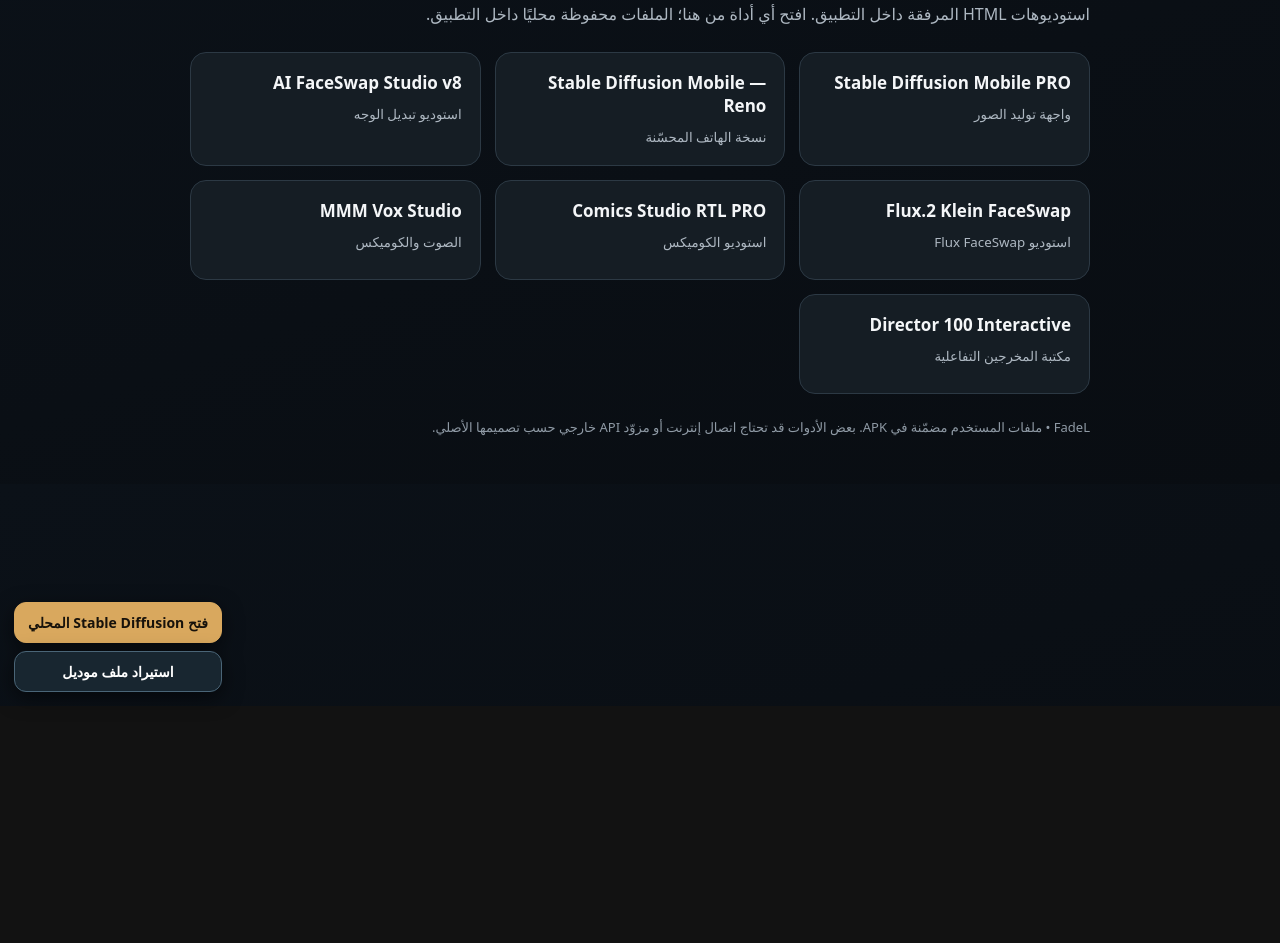
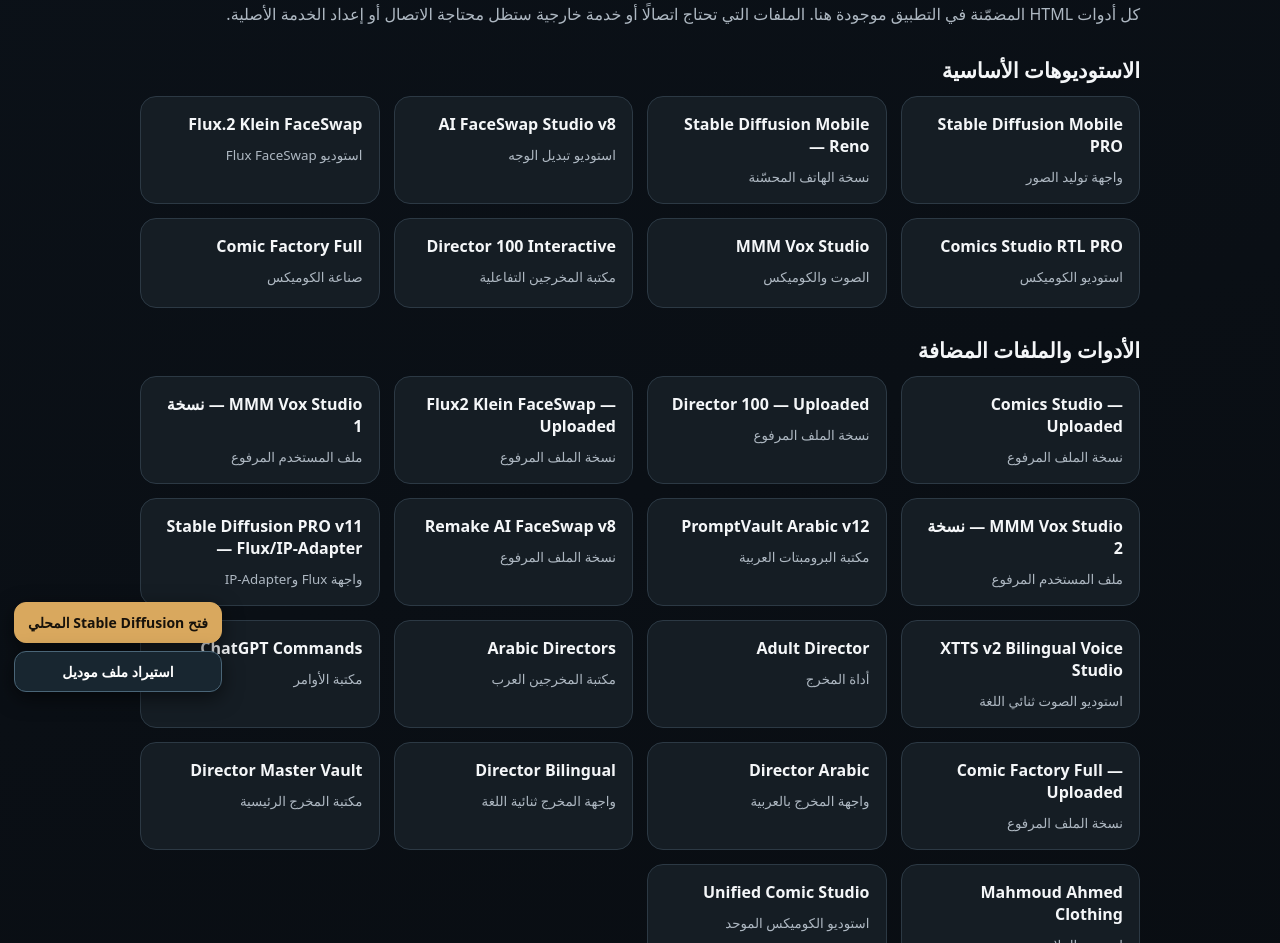
Before and after one commit to nemosmith83-wq/UNIFIED-STUDIO, a plain HTML site: page frontend/user_studios/index.html in a window 1280 px wide. Shown: the part 94-1037 px from the top of the page. Before the commit the page ends 800 px from the top, so only its background shows below. Drawn offline with Linux system fonts and the light colour scheme.

Commit message:
Add launcher links for integrated uploaded studios

```diff
--- a/frontend/user_studios/index.html
+++ b/frontend/user_studios/index.html
@@ -7,15 +7,16 @@
 <style>
 :root{color-scheme:dark;--bg:#090d12;--card:#151d24;--line:#2c3944;--gold:#e7b56a}
 *{box-sizing:border-box}body{margin:0;background:linear-gradient(160deg,#0b1118,#090d12);color:#f4f6f8;font:16px system-ui,"Cairo",sans-serif;padding:24px}
-header{max-width:900px;margin:0 auto 24px}h1{margin:0 0 8px;font-size:clamp(26px,5vw,40px)}p{color:#aeb8c2;line-height:1.7}
-main{max-width:900px;margin:auto;display:grid;grid-template-columns:repeat(auto-fit,minmax(220px,1fr));gap:14px}
-a{display:block;text-decoration:none;color:inherit;background:var(--card);border:1px solid var(--line);border-radius:16px;padding:18px;min-height:100px;transition:border-color .15s,transform .15s}
-a:hover,a:focus{border-color:var(--gold);transform:translateY(-2px)}strong{display:block;font-size:17px;margin-bottom:8px}small{color:#aeb8c2}
-footer{max-width:900px;margin:24px auto;color:#8f9aa5;font-size:13px}
+header{max-width:1000px;margin:0 auto 24px}h1{margin:0 0 8px;font-size:clamp(26px,5vw,40px)}h2{max-width:1000px;margin:28px auto 12px;font-size:21px}p{color:#aeb8c2;line-height:1.7}
+main{max-width:1000px;margin:auto;display:grid;grid-template-columns:repeat(auto-fit,minmax(220px,1fr));gap:14px}
+a{display:block;text-decoration:none;color:inherit;background:var(--card);border:1px solid var(--line);border-radius:16px;padding:16px;min-height:90px;transition:border-color .15s,transform .15s}
+a:hover,a:focus{border-color:var(--gold);transform:translateY(-2px)}strong{display:block;font-size:16px;margin-bottom:8px}small{color:#aeb8c2}
+footer{max-width:1000px;margin:24px auto;color:#8f9aa5;font-size:13px}
 </style>
 </head>
 <body>
-<header><h1>FadeL Creative Studios</h1><p>استوديوهات HTML المرفقة داخل التطبيق. افتح أي أداة من هنا؛ الملفات محفوظة محليًا داخل التطبيق.</p></header>
+<header><h1>FadeL Creative Studios</h1><p>كل أدوات HTML المضمّنة في التطبيق موجودة هنا. الملفات التي تحتاج اتصالًا أو خدمة خارجية ستظل محتاجة الاتصال أو إعداد الخدمة الأصلية.</p></header>
+<h2>الاستوديوهات الأساسية</h2>
 <main>
 <a href="Stable_Diffusion_Mobile_PRO_v14.html"><strong>Stable Diffusion Mobile PRO</strong><small>واجهة توليد الصور</small></a>
 <a href="Stable_Diffusion_Mobile_Reno14F_FIXED.html"><strong>Stable Diffusion Mobile — Reno</strong><small>نسخة الهاتف المحسّنة</small></a>
@@ -24,8 +25,29 @@ footer{max-width:900px;margin:24px auto;color:#8f9aa5;font-size:13px}
 <a href="Comics_Studio_RTL_PRO_v14.html"><strong>Comics Studio RTL PRO</strong><small>استوديو الكوميكس</small></a>
 <a href="MMM_Vox_Studio_Enhanced.html"><strong>MMM Vox Studio</strong><small>الصوت والكوميكس</small></a>
 <a href="DIRECTOR_100_INTERACTIVE.html"><strong>Director 100 Interactive</strong><small>مكتبة المخرجين التفاعلية</small></a>
+<a href="comic_factory_full.html"><strong>Comic Factory Full</strong><small>صناعة الكوميكس</small></a>
 </main>
-
+<h2>الأدوات والملفات المضافة</h2>
+<main>
+<a href="uploaded/Comics_Studio_RTL_PRO_v14.html"><strong>Comics Studio — Uploaded</strong><small>نسخة الملف المرفوع</small></a>
+<a href="uploaded/DIRECTOR_100_INTERACTIVE.html"><strong>Director 100 — Uploaded</strong><small>نسخة الملف المرفوع</small></a>
+<a href="uploaded/Flux2_Klein_FaceSwap_Studio_v14.html"><strong>Flux2 Klein FaceSwap — Uploaded</strong><small>نسخة الملف المرفوع</small></a>
+<a href="uploaded/MMM_Vox_Studio_Enhanced_1.html"><strong>MMM Vox Studio — نسخة 1</strong><small>ملف المستخدم المرفوع</small></a>
+<a href="uploaded/MMM_Vox_Studio_Enhanced_2.html"><strong>MMM Vox Studio — نسخة 2</strong><small>ملف المستخدم المرفوع</small></a>
+<a href="uploaded/PromptVault-Pro-Arabic-v12.html"><strong>PromptVault Arabic v12</strong><small>مكتبة البرومبتات العربية</small></a>
+<a href="uploaded/Remake_AI_FaceSwap_v8_Studio.html"><strong>Remake AI FaceSwap v8</strong><small>نسخة الملف المرفوع</small></a>
+<a href="uploaded/Stable_Diffusion_Mobile_PRO_v11_Flux_IPAdapter.html"><strong>Stable Diffusion PRO v11 — Flux/IP-Adapter</strong><small>واجهة Flux وIP-Adapter</small></a>
+<a href="uploaded/XTTS_v2_Bilingual_Voice_Studio.html"><strong>XTTS v2 Bilingual Voice Studio</strong><small>استوديو الصوت ثنائي اللغة</small></a>
+<a href="uploaded/adult_director.html"><strong>Adult Director</strong><small>أداة المخرج</small></a>
+<a href="uploaded/arabic_directors.html"><strong>Arabic Directors</strong><small>مكتبة المخرجين العرب</small></a>
+<a href="uploaded/chatgpt_commands.html"><strong>ChatGPT Commands</strong><small>مكتبة الأوامر</small></a>
+<a href="uploaded/comic_factory_full.html"><strong>Comic Factory Full — Uploaded</strong><small>نسخة الملف المرفوع</small></a>
+<a href="uploaded/director_ar.html"><strong>Director Arabic</strong><small>واجهة المخرج بالعربية</small></a>
+<a href="uploaded/director_bi.html"><strong>Director Bilingual</strong><small>واجهة المخرج ثنائية اللغة</small></a>
+<a href="uploaded/director_master_vault.html"><strong>Director Master Vault</strong><small>مكتبة المخرج الرئيسية</small></a>
+<a href="uploaded/mahmoud_ahmed_clothing_FINAL_FIX.html"><strong>Mahmoud Ahmed Clothing</strong><small>استوديو الملابس</small></a>
+<a href="uploaded/unified_comic_studio.html"><strong>Unified Comic Studio</strong><small>استوديو الكوميكس الموحد</small></a>
+</main>
 <style id="fadel-local-sd-launcher">
 #fadel-local-sd-actions{position:fixed;z-index:99998;left:14px;bottom:14px;display:flex;flex-direction:column;gap:8px}
 #fadel-local-sd-actions button{background:#182630;color:#fff;border:1px solid #4a6577;border-radius:12px;padding:10px 13px;font:700 14px system-ui;cursor:pointer;box-shadow:0 6px 20px #0008}
@@ -35,7 +57,6 @@ footer{max-width:900px;margin:24px auto;color:#8f9aa5;font-size:13px}
 <button type="button" onclick="if(window.AndroidBridge){AndroidBridge.openLocalStableDiffusion()}else{alert('الواجهة المحلية تعمل داخل APK فقط.')}">فتح Stable Diffusion المحلي</button>
 <button type="button" onclick="if(window.AndroidBridge){AndroidBridge.importStableDiffusionModel()}else{alert('استيراد الموديل متاح داخل APK.')}">استيراد ملف موديل</button>
 </div>
-
-<footer>FadeL • ملفات المستخدم مضمّنة في APK. بعض الأدوات قد تحتاج اتصال إنترنت أو مزوّد API خارجي حسب تصميمها الأصلي.</footer>
+<footer>FadeL • أدوات المستخدم المضمّنة في APK. بعض الأدوات قد تحتاج اتصال إنترنت أو مزوّد API خارجي حسب تصميمها الأصلي.</footer>
 </body>
 </html>
```
